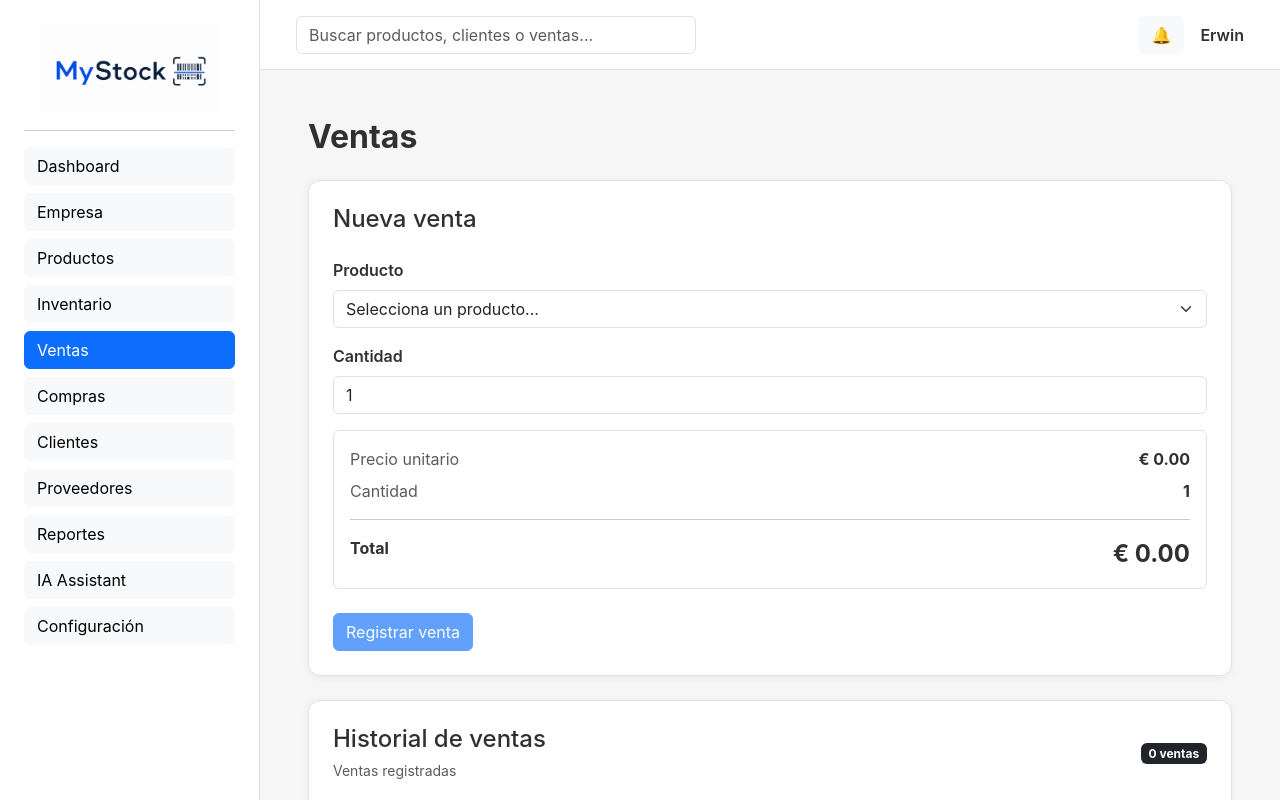
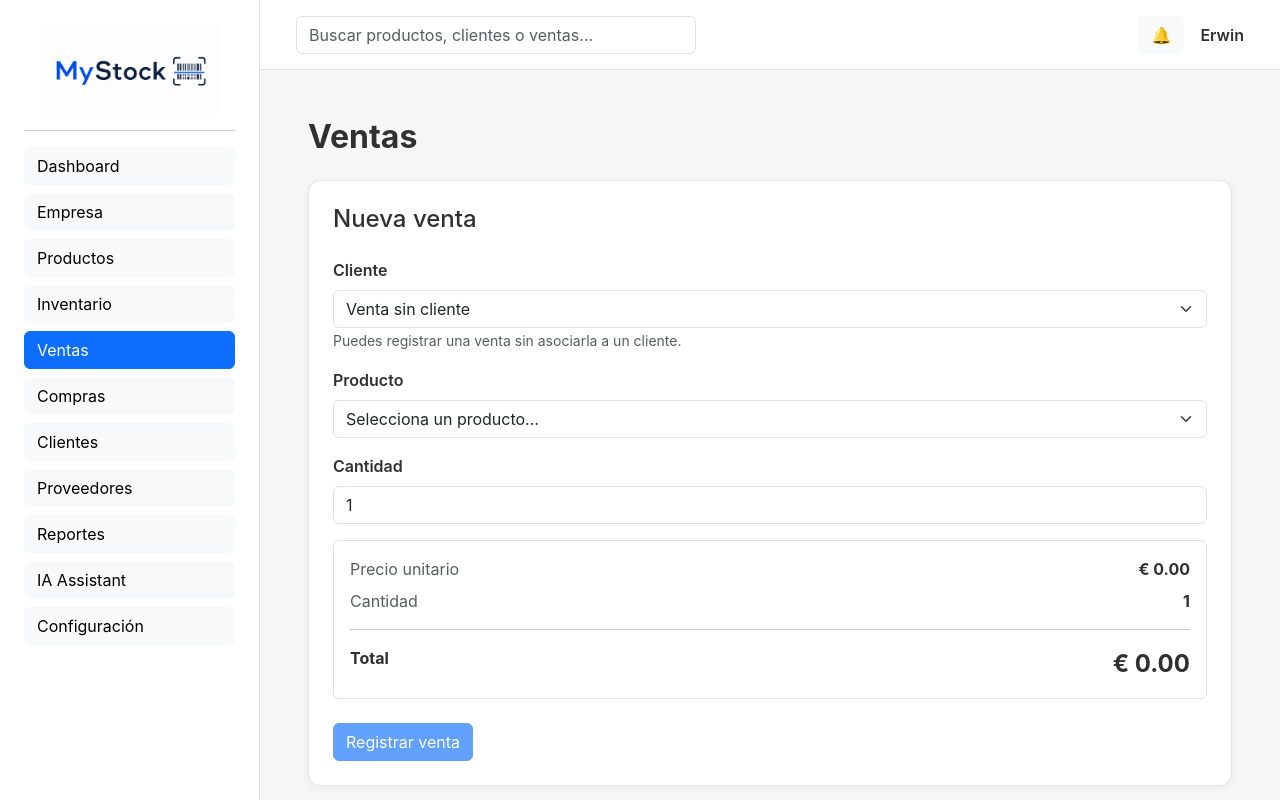
Before and after one commit to ErwinGonzalezBonilla/MyStock, a React app in the folder frontend/: page /sales in a window 1280 px wide. Shown: the top 800 px of the page. Built offline with nearby package versions, Linux system fonts and the light colour scheme; the HTML template or start-up script is replaced by a standard one.

Commit message:
feat(sales): associate sales with clients

```diff
--- a/frontend/src/components/sales/SaleForm.jsx
+++ b/frontend/src/components/sales/SaleForm.jsx
@@ -1,5 +1,6 @@
 export default function SaleForm({
   products,
+  clients,
   sale,
   handleChange,
   handleSubmit,
@@ -7,6 +8,11 @@ export default function SaleForm({
   const selectedProduct = products.find(
     (product) =>
       product.id === sale.productId
+  );
+
+  const selectedClient = clients.find(
+    (client) =>
+      client.id === sale.clientId
   );
 
   const price = selectedProduct
@@ -30,6 +36,104 @@ export default function SaleForm({
       </h4>
 
       <form onSubmit={handleSubmit}>
+
+        {/* CLIENTE */}
+
+        <div className="mb-3">
+
+          <label
+            htmlFor="clientId"
+            className="form-label fw-semibold"
+          >
+            Cliente
+          </label>
+
+          <select
+            id="clientId"
+            name="clientId"
+            className="form-select"
+            value={sale.clientId}
+            onChange={handleChange}
+          >
+
+            <option value="">
+              Venta sin cliente
+            </option>
+
+            {clients.map((client) => (
+
+              <option
+                key={client.id}
+                value={client.id}
+              >
+                {client.name}
+                {client.taxId
+                  ? ` — ${client.taxId}`
+                  : ""}
+              </option>
+
+            ))}
+
+          </select>
+
+          <small className="text-muted">
+            Puedes registrar una venta sin
+            asociarla a un cliente.
+          </small>
+
+        </div>
+
+        {/* INFORMACIÓN DEL CLIENTE */}
+
+        {selectedClient && (
+
+          <div className="alert alert-light border mb-3">
+
+            <div className="row">
+
+              <div className="col-md-4">
+
+                <small className="text-muted">
+                  Cliente
+                </small>
+
+                <div className="fw-semibold">
+                  {selectedClient.name}
+                </div>
+
+              </div>
+
+              <div className="col-md-4">
+
+                <small className="text-muted">
+                  DNI / NIF
+                </small>
+
+                <div className="fw-semibold">
+                  {selectedClient.taxId ||
+                    "—"}
+                </div>
+
+              </div>
+
+              <div className="col-md-4">
+
+                <small className="text-muted">
+                  Teléfono
+                </small>
+
+                <div className="fw-semibold">
+                  {selectedClient.phone ||
+                    "—"}
+                </div>
+
+              </div>
+
+            </div>
+
+          </div>
+
+        )}
 
         {/* PRODUCTO */}
 
@@ -65,7 +169,8 @@ export default function SaleForm({
                 }
               >
                 {product.name} —{" "}
-                {product.sku || "Sin SKU"} — Stock:{" "}
+                {product.sku ||
+                  "Sin SKU"} — Stock:{" "}
                 {product.stock}
               </option>
 
@@ -142,7 +247,10 @@ export default function SaleForm({
             name="quantity"
             type="number"
             min="1"
-            max={availableStock || undefined}
+            max={
+              availableStock ||
+              undefined
+            }
             className="form-control"
             value={sale.quantity}
             onChange={handleChange}
--- a/frontend/src/pages/Sales.jsx
+++ b/frontend/src/pages/Sales.jsx
@@ -17,6 +17,26 @@ export default function Sales() {
     } catch (error) {
       console.error(
         "Error al cargar productos:",
+        error
+      );
+
+      return [];
+    }
+  });
+
+  const [clients] = useState(() => {
+    const savedClients =
+      localStorage.getItem("clients");
+
+    if (!savedClients) {
+      return [];
+    }
+
+    try {
+      return JSON.parse(savedClients);
+    } catch (error) {
+      console.error(
+        "Error al cargar clientes:",
         error
       );
 
@@ -45,6 +65,7 @@ export default function Sales() {
   });
 
   const [sale, setSale] = useState({
+    clientId: "",
     productId: "",
     quantity: 1,
   });
@@ -87,13 +108,16 @@ export default function Sales() {
       return;
     }
 
+    const selectedClient = clients.find(
+      (client) =>
+        client.id === sale.clientId
+    );
+
     const quantity =
       Number(sale.quantity);
 
     const currentStock =
       Number(selectedProduct.stock) || 0;
-
-    // Validar cantidad
 
     if (
       quantity <= 0 ||
@@ -122,6 +146,12 @@ export default function Sales() {
 
     const newSale = {
       id: crypto.randomUUID(),
+
+      clientId:
+        selectedClient?.id || "",
+
+      clientName:
+        selectedClient?.name || "Venta sin cliente",
 
       productId:
         selectedProduct.id,
@@ -244,6 +274,7 @@ export default function Sales() {
     // =========================
 
     setSale({
+      clientId: "",
       productId: "",
       quantity: 1,
     });
@@ -258,6 +289,7 @@ export default function Sales() {
 
       <SaleForm
         products={products}
+        clients={clients}
         sale={sale}
         handleChange={handleChange}
         handleSubmit={handleSubmit}
```
